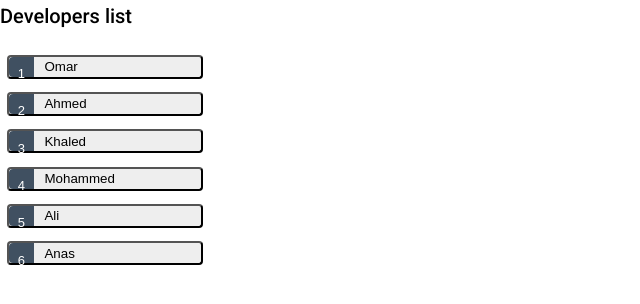
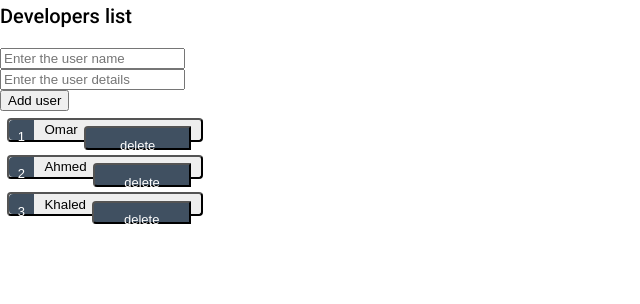
Before and after one commit to omaraalqarni/Angular-PoC, an Angular app: page / in a window 1280 px wide. Shown: the top 304 px of the page, without its empty margins (0-640 px from the left). Built offline with nearby package versions, Linux system fonts and the light colour scheme.

Commit message:
moved the mock users to a separate .ts file, created a service to perform CRUD among all components, addUser() and deleteUser()

```diff
--- a/package.json
+++ b/package.json
@@ -20,6 +20,7 @@
     "@angular/platform-browser": "~13.3.0",
     "@angular/platform-browser-dynamic": "~13.3.0",
     "@angular/router": "~13.3.0",
+    "bootstrap": "^5.1.3",
     "rxjs": "~7.5.0",
     "tslib": "^2.3.0",
     "zone.js": "~0.11.4"
--- a/src/app/app.module.ts
+++ b/src/app/app.module.ts
@@ -10,11 +10,13 @@ import { UserDetailsComponent } from './user-details/user-details.component';
 
 
 
+
 @NgModule({
   declarations: [
     AppComponent,
     UserComponent,
-    UserDetailsComponent
+    UserDetailsComponent,
+
   ],
   imports: [
     BrowserModule,
--- /dev/null
+++ b/src/app/mock-users.ts
@@ -0,0 +1,7 @@
+import {User} from './user'
+
+export const UserList: User[] = [
+  { id: 1, name: 'Omar', details:"Intern at Takamul" },
+  { id: 2, name: 'Ahmed',details:"Hardworking student" },
+  { id: 3, name: 'Khaled',details:"Front-end developer" },
+];
--- a/src/app/user-details/user-details.component.html
+++ b/src/app/user-details/user-details.component.html
@@ -1,11 +1,11 @@
+
 <div *ngIf="user">
-  <!-- <h1>Omar</h1>
-  <h2>{{user.name | uppercase}} Details</h2>
-  <div>id: {{user.id}}</div>
+
+  <h2>{{user.name| uppercase}} Details</h2>
+  <div><span>id: </span>{{user.id}}</div>
   <div>
-    <label for="user-name">user name: </label>
+    <label for="user-name">Hero name: </label>
     <input id="user-name" [(ngModel)]="user.name" placeholder="name">
-  </div> -->
-  <h1>{{data.id}}</h1>
+  </div>
+
 </div>
-<h2>{{data.details}}</h2>
--- a/src/app/user-details/user-details.component.ts
+++ b/src/app/user-details/user-details.component.ts
@@ -10,10 +10,11 @@ import {MatDialog} from '@angular/material/dialog';
 export class UserDetailsComponent implements OnInit {
   @Input() user?: User;
 
-  constructor(@Inject(MatDialog) private data:{id:number, details:string} ) { }
-
+  constructor( @Inject(MatDialog) public data:{id:number, details:string} ) { }
+  //
   ngOnInit(): void {
 
   }
 
+
 }
--- /dev/null
+++ b/src/app/user.service.ts
@@ -0,0 +1,22 @@
+import { Injectable } from '@angular/core';
+import {UserList} from './mock-users';
+import {User} from './user';
+@Injectable({
+  providedIn: 'root'
+})
+  export class UserService {
+
+  constructor() { }
+  getUsers(): User[]{
+    return UserList;
+  }
+  addUser(user: User): void{
+    UserList.push(user);
+  }
+  delete(user:User): void{
+    delete UserList[user.id-1];
+  }
+  listLength(): number{
+    return UserList.length;
+  }
+}
--- a/src/app/user/user.component.html
+++ b/src/app/user/user.component.html
@@ -1,10 +1,24 @@
 <h2>Developers list</h2>
+
+<form >
+  <input placeholder="Enter the user name" type="text" #userName> <br>
+  <input type="text" placeholder="Enter the user details" #userDetails>
+  <br>
+  <button>
+    <span class="badge" (click)="add(userName.value, userDetails.value)">Add user</span>
+  </button>
+</form>
+
+
 <ul class="users">
   <li *ngFor="let user of users">
     <button [class.selected]="user === selectedUser" type="button" (click)="onSelect(user)">
       <span class="badge">{{user.id}}</span>
       <span class="name">{{user.name}}</span>
+
+      <button class="badge" (click)="delete(user)" >delete</button>
     </button>
+
   </li>
 </ul>
-<!-- <app-user-details>[user]="selectedUser"</app-user-details> -->
+<app-user-details>[user]="selectedUser"</app-user-details>
--- a/src/app/user/user.component.ts
+++ b/src/app/user/user.component.ts
@@ -2,35 +2,53 @@ import { Component, OnInit } from '@angular/core';
 import {User} from '../user'
 import {MatDialog} from '@angular/material/dialog';
 import { UserDetailsComponent } from '../user-details/user-details.component';
+import {UserService} from '../user.service';
 @Component({
   selector: 'app-user',
   templateUrl: './user.component.html',
   styleUrls: ['./user.component.css']
 })
 export class UserComponent implements OnInit {
-  users: User[] = [
-    { id: 1, name: 'Omar', details:"Intern at Takamul" },
-    { id: 2, name: 'Ahmed',details:"Hardworking student" },
-    { id: 3, name: 'Khaled',details:"Front-end developer" },
-    { id: 4, name: 'Mohammed',details:"Back-end developer" },
-    { id: 5, name: 'Ali',details:"DevOps developer" },
-    { id: 6, name: 'Anas' ,details:"UI/UX" },
-  ];
+  users: User[] = [];
   selectedUser?: User;
+  userName?: string;
+  userDetails?: string;
 
-  constructor(private matDialog : MatDialog) { }
+  constructor(private userService: UserService) { }
 
 
   ngOnInit(): void {
+    this.getUsers();
+
   }
   onSelect(user: User): void {
     this.selectedUser = user;
-    this.matDialog.open(UserDetailsComponent,
-      {
-        data: {
-          id: user.id,
-          name: user.name}
-      },
-      );
+  }
+
+  getUsers(){
+    this.users = this.userService.getUsers();
+  }
+
+  add(userName: string, userDetails: string): void{
+    const userAdded: User = {
+      id: this.userService.listLength(),
+      name: userName,
+      details: userDetails,
+    }
+    this.userService.addUser(userAdded);
+
+  }
+
+  delete(user: User){
+    this.userService.delete(user);
   }
 }
+// this.matDialog.open(UserDetailsComponent,
+//   {
+//     data: {
+//       id: user.id,
+//       userName: user.name,
+//       details: user.details,
+//     },
+//   },
+  // );
```
Also changed, not shown: 2 other files (tests, documents, lock files or other folders).
